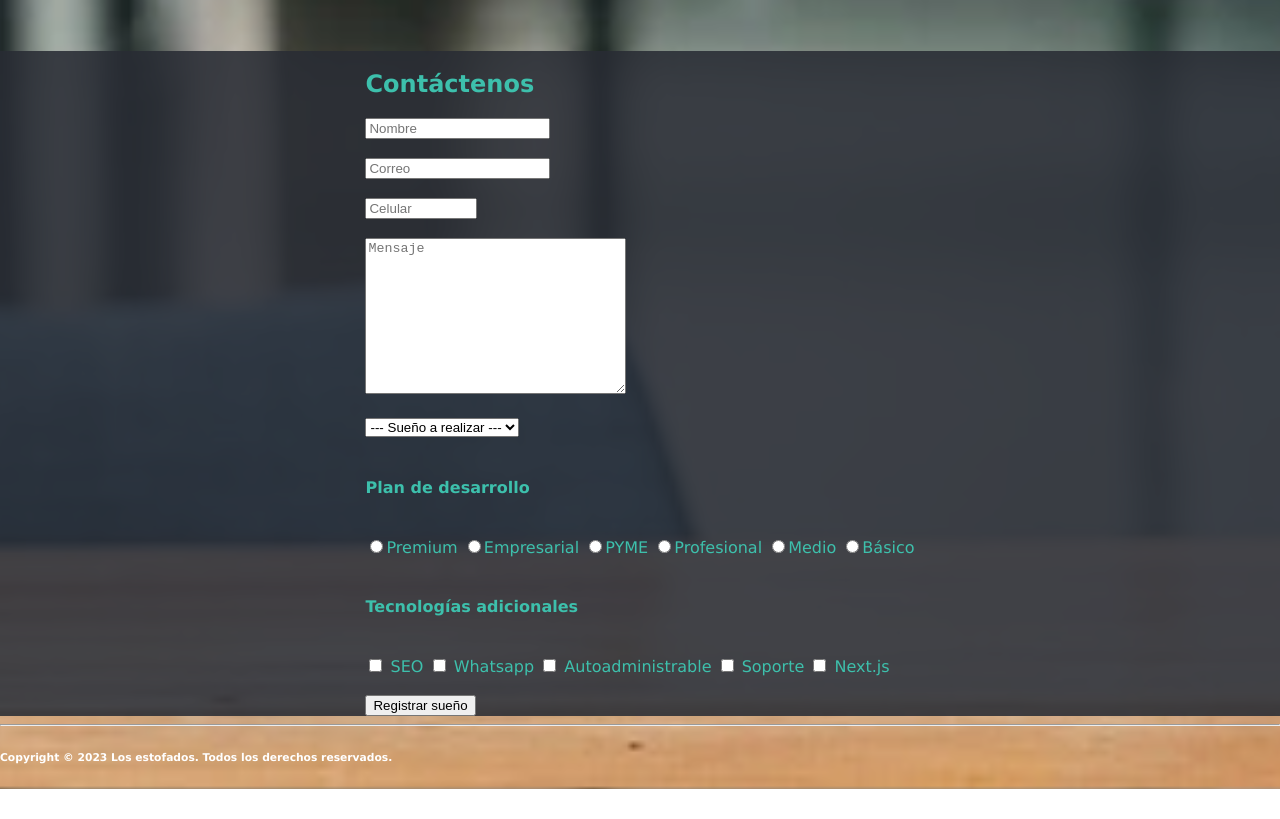
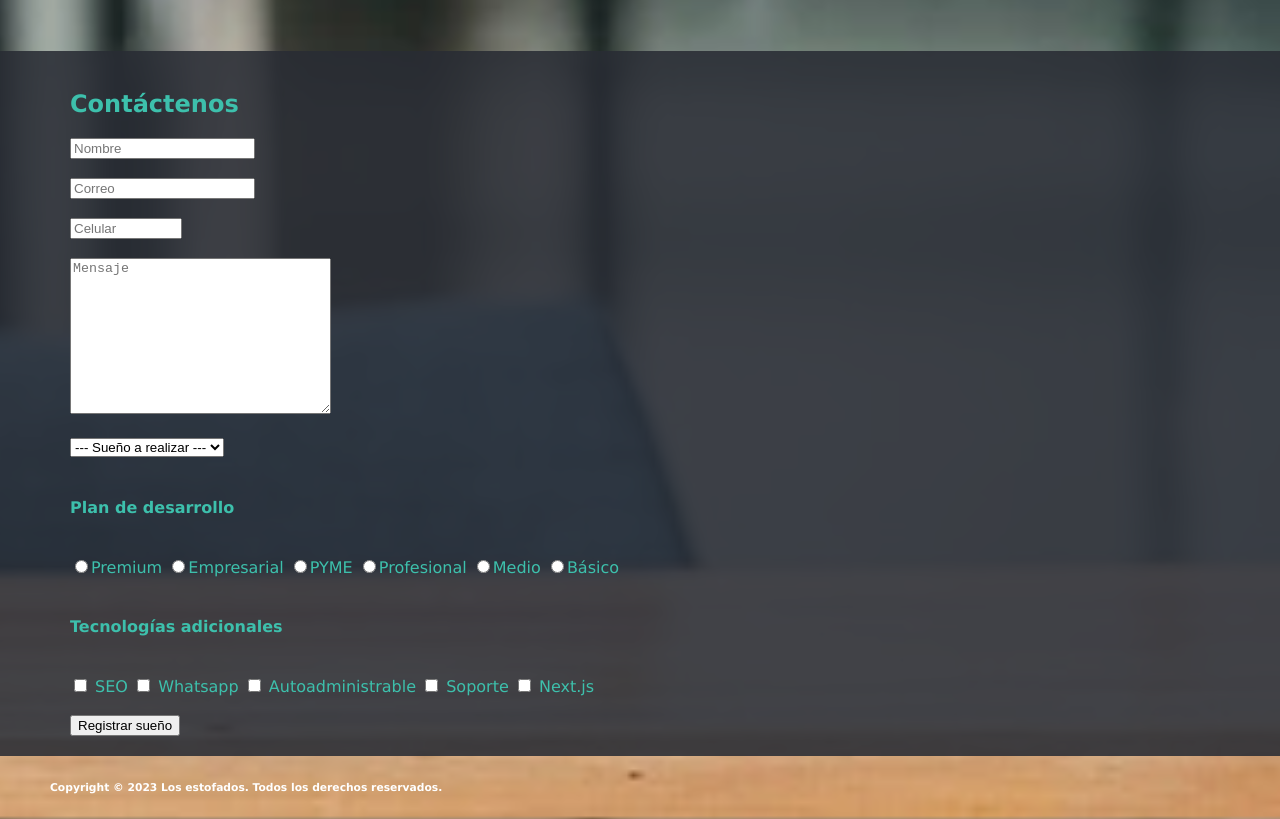
Before and after one commit to Alejandrohasread/Reto-1, a plain HTML site: page index.html in a window 1280 px wide. Shown: the part 1256-2075 px from the top of the page. Before the commit the page ends 2045 px from the top, so only its background shows below. Drawn offline with Linux system fonts and the light colour scheme; files whose address does not match are found by name.

Commit message:
Correcciones de css para la semana 2

```diff
--- a/css/index.css
+++ b/css/index.css
@@ -1,6 +1,20 @@
 :root{
   --primary-shadow-color: rgba(40, 44, 52, 0.875);
   --primary-title-color: rgb(61, 192, 172);
+}
+
+.flexbox{
+  display: flex;
+}
+.body{
+  flex-direction: column;
+  justify-content: center;
+  align-items: center;
+}
+.container{
+
+  max-width: 1536px;
+
 }
 
 .header__title{
@@ -57,6 +71,8 @@
   overflow: hidden;
   max-width: 1056px;
   transition: box-shadow .25s;
+  height: 662px;
+
 }
 
 .card:hover {
@@ -69,6 +85,7 @@
 .card__footer {
   background-color: rgba(33, 36, 44, 0.875);
   padding: 1rem;
+  background-size: 100%;
 
 }
 
@@ -92,7 +109,9 @@
   flex-direction: column;
   gap: 0.5rem;
   background-color: var(--primary-shadow-color);
+  background-size: 100%;
   padding: 1rem;
+  min-height: 302px;
 }
 
 .card__body-title,
@@ -158,15 +177,20 @@
   color:var(--primary-title-color);
   display: flex;
   flex-direction: column;
-  align-items: center;
+  align-items: flex-start;
   justify-content: center;
   background-color:var(--primary-shadow-color);
   margin: 0;
+  padding: 20px;
 }
 
-body__input--container{
-  margin: 20px;
+.body__input--container{
+  margin: auto 50px;
 
+}
+.footer{
+  align-items: flex-start;
+  margin: auto 50px;
 }
 
 @media (min-width: 1080px) {
--- a/index.html
+++ b/index.html
@@ -31,12 +31,12 @@
 
 </head>
 
-<body class="body">
-  <main>
+<body class="body flexbox">
+  <main class="container">
     <header>
       <div class="header__title">
         <h1>Grupo Los Estofados</h1>
-        <h2>Semana 1-Reto 1</h2>
+        <h2>Semana 2-Reto 2</h2>
       </div>
 
       <div class="header__subtitle">
@@ -67,7 +67,7 @@
           </header>
           <section class="card__body">
             <h1 class="card__body-title">Rodrigo Alejandro Flores Zúñiga</h1>
-            <br />
+
             <h2 class="card__body-keywords">💻Desarrollador Web💻|🤖Fullstack🤖|⚛️React⚛️|♾️Django♾️</h2>
             <p class="card__body-presentation">
               Desarrollador Web Full Stack. Trabajador con fuertes habilidades organizativas. Filosofía
@@ -122,15 +122,15 @@
           </header>
           <section class="card__body">
             <h1 class="card__body-title">Gisset Dávila Salazar</h1>
-            <br />
+
             <h2 class="card__body-keywords">💻Desarrollador Web💻|🤖Fullstack🤖|Marketing</h2>
 
             <p class="card__body-presentation">
               Soy una estudiante de marketing. Me gusta desarrollar diferentes habilidades, por ello decidí tomar el
               bootcamp de CodiGo.
             </p>
-            <br />
-            <br />
+
+
           </section>
           <footer class="card__footer">
             <nav>
@@ -186,9 +186,9 @@
             <p class="card__body-presentation">
               Desarrollador con experiencia en infraestructura tecnologica y seguridad de la informacion
             </p>
-            <br />
-            <br />
-            <br />
+
+
+
           </section>
           <footer class="card__footer">
             <nav>
@@ -237,7 +237,7 @@
           </header>
           <section class="card__body">
             <h1 class="card__body-title">Alvaro Jose Fidel Ureta Vásquez</h1>
-            <br />
+
             <h2 class="card__body-keywords">👷‍♂️Trabajo bajo presión👷‍♂️|🧑‍🔧Proactividad🧑‍🔧|Empatía</h2>
             <p class="card__body-presentation">
               Estudiante aspirante a Desarrollador Web Frontend con React y Next.js. con mucha actitud y disciplina para
@@ -337,13 +337,14 @@
       </form>
     </div>
   </section>
-  </main>
-  <hr/>
-  <footer>
+  <footer class="footer">
     <div>
       <h6>Copyright © 2023 Los estofados. Todos los derechos reservados.</h6>
     </div>
   </footer>
+  </main>
+
+
 </body>
 
 
```
